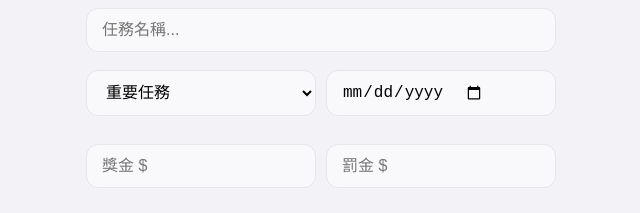
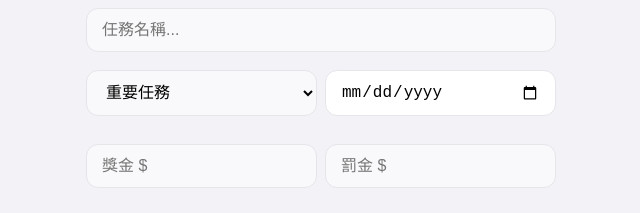
Before and after one commit to whiteradish1208/my-life-assistant, a plain HTML site: page index.html in a window 1280 px wide. Shown: the part 127-340 px from the top of the page, 319-959 px from the left. Drawn offline with Linux system fonts and the light colour scheme.

Commit message:
Update style.css

```diff
--- a/style.css
+++ b/style.css
@@ -174,3 +174,31 @@ input[type="time"] {
     flex: 1; /* 強制讓兩個框框平分空間，不會縮成一團 */
     min-width: 0; /* 防止 Flex 項目溢出 */
 }
+
+/* 強制讓日期與時間框在手機上現形 */
+input[type="date"],
+input[type="time"] {
+    position: relative;
+    min-width: 140px;          /* 強制給予最小寬度 */
+    min-height: 45px;          /* 確保高度與旁邊的下拉選單一致 */
+    flex: 1;                   /* 在 flex 佈局中主動填滿空間 */
+    background-color: #ffffff;
+    border: 1px solid var(--border-color);
+    -webkit-appearance: listbox; /* 強制 iOS 使用列表框樣式渲染，這是關鍵 */
+    display: block !important;
+}
+
+/* 針對 iOS Date Input 的內容強制顯示 */
+input[type="date"]::before {
+    content: attr(placeholder); /* 沒選日期時嘗試顯示 */
+    width: 100%;
+    color: #999;
+}
+
+/* 確保父層容器不會壓縮到子元素 */
+.input-row {
+    display: flex !important;
+    flex-wrap: nowrap !important; /* 不准換行 */
+    gap: 8px;
+    width: 100%;
+}
```
